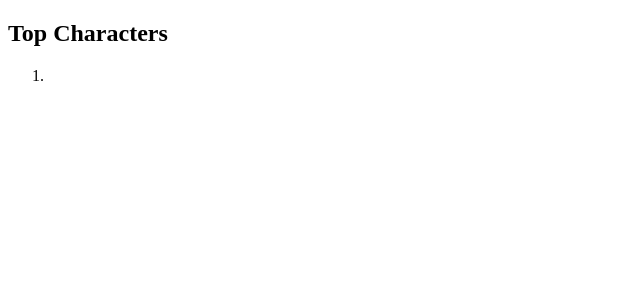
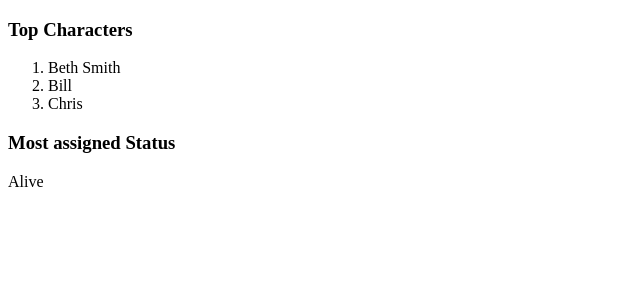
Before and after one commit to Etubaba/text, a Next.js app: page /statistics in a window 1280 px wide. Shown: the top 300 px of the page, without its empty margins (0-640 px from the left). Built offline with nearby package versions, Linux system fonts and the light colour scheme.

Commit message:
quick update fix

```diff
--- a/pages/api/[id].ts
+++ b/pages/api/[id].ts
@@ -4,5 +4,9 @@ import { NextApiResponse, NextApiRequest } from "next";
 export default function handler(req: NextApiRequest, res: NextApiResponse) {
   const id = req.query.id as string;
   const singleData = apiData.filter((item) => +id === item.id);
-  res.status(201).json({ data: singleData });
+  const episodes = apiData.filter((item) => singleData[0].name === item.name);
+
+  const allProps = { ...singleData[0], episodeCount: episodes.length };
+
+  res.status(201).json({ data: allProps });
 }
--- a/pages/statistics.tsx
+++ b/pages/statistics.tsx
@@ -20,24 +20,55 @@ const statistics = ({ data }: { data: any }) => {
     getdata();
   }, []);
 
-  const getTopXters = (data: any): string[] => {
-    let result = [""];
+  const getTopXters = (arr: { name: string }[]): string[] => {
+    const nameFrequency: Record<string, number> = {};
+    arr.forEach((obj) => {
+      const name = obj.name;
+      nameFrequency[name] = (nameFrequency[name] || 0) + 1;
+    });
 
-    for (let i = 0; i < data.length; i++) {}
+    const nameFrequencyArray = Object.entries(nameFrequency);
+    nameFrequencyArray.sort((a, b) => b[1] - a[1]);
+    const mostCommonNames = nameFrequencyArray
+      .slice(0, 3)
+      .map((pair) => pair[0]);
 
-    return result;
+    return mostCommonNames;
   };
 
-  const MostStatus = () => {};
+  function findMostCommonStatus(arr: { status: string }[]): string {
+    const statusFrequency: Record<string, number> = {};
 
+    arr.forEach((obj) => {
+      const status = obj.status;
+      statusFrequency[status] = (statusFrequency[status] || 0) + 1;
+    });
+
+    let mostCommonStatus = "";
+    let highestFrequency = 0;
+
+    for (const status in statusFrequency) {
+      if (statusFrequency[status] > highestFrequency) {
+        mostCommonStatus = status;
+        highestFrequency = statusFrequency[status];
+      }
+    }
+
+    return mostCommonStatus;
+  }
+
+  console.log(getData);
   return (
     <div>
-      <h2>Top Characters</h2>
+      <h3>Top Characters</h3>
       <ol>
         {getTopXters(getData).map((item, idx) => (
           <li key={idx}>{item}</li>
         ))}
       </ol>
+
+      <h3>Most assigned Status</h3>
+      <p>{findMostCommonStatus(getData)}</p>
     </div>
   );
 };
```
Also changed, not shown: pages/details/[id].tsx (+19 -3 lines), pages/index.tsx (+18 -16 lines).
